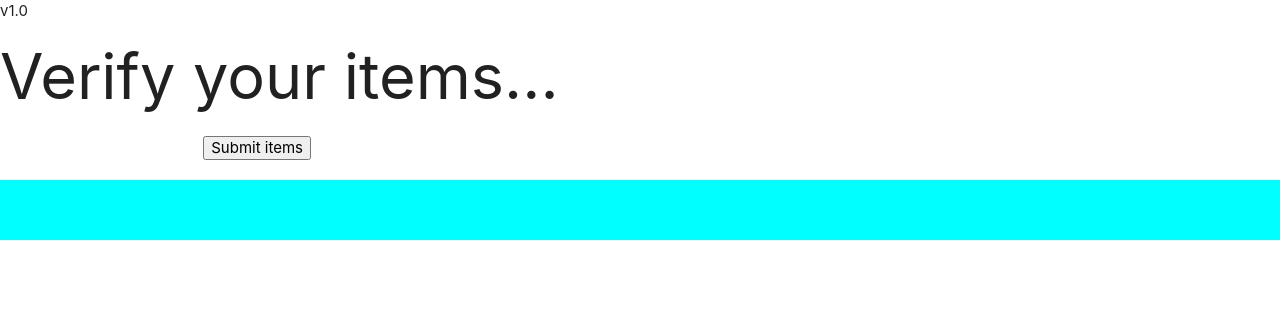
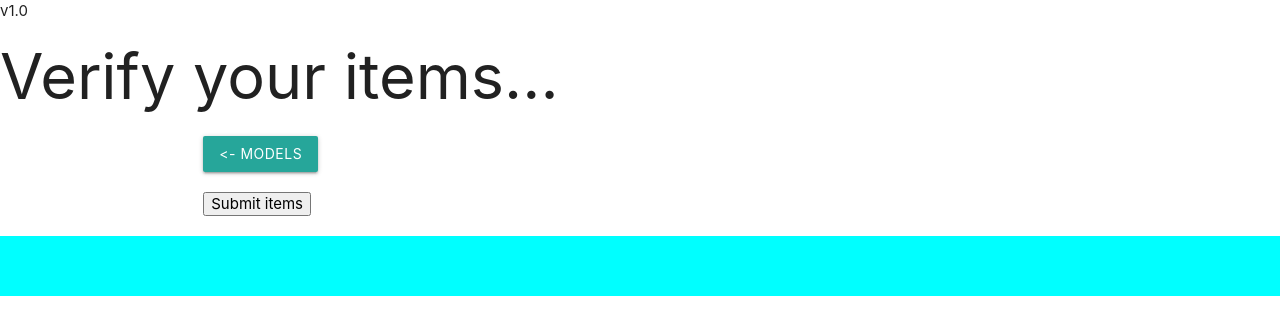
Before and after one commit to KantKontrol/Part-Tracker, a React (Create React App) app in the folder front-end/partrac-standalone/: page /checksubmit in a window 1280 px wide. Shown: the top 334 px of the page. Built offline with nearby package versions, Linux system fonts and the light colour scheme.

Commit message:
added navigation back to models page from check submit

```diff
--- a/front-end/partrac-standalone/src/pages/CheckSubmit.js
+++ b/front-end/partrac-standalone/src/pages/CheckSubmit.js
@@ -1,4 +1,5 @@
 import React from "react";
+import { Link } from "react-router-dom";
 import VersionStamp from "../components/VersionStamp";
 
 export default function CheckSubmit(){
@@ -11,10 +12,17 @@ export default function CheckSubmit(){
             <h1>Verify your items...</h1>
             <div className="container">
 
+                <div className="row">
+                    <div className="col s4">
+                        <Link to="/" className="btn">{"<- Models"}</Link>
+                    </div>
+                    <div className="col s8"></div>
+                </div>
+
 
                 <div className="row">
                     <div className="col s2">
-                        <button>Submit items</button>
+                        <button >Submit items</button>
                     </div>
                     <div className="col s10"></div>
                 </div>
```
